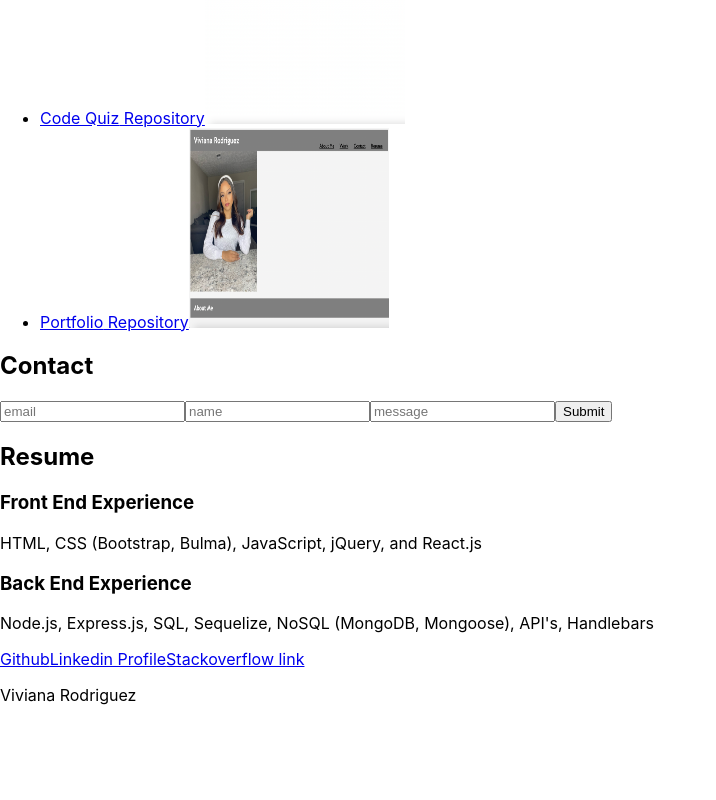
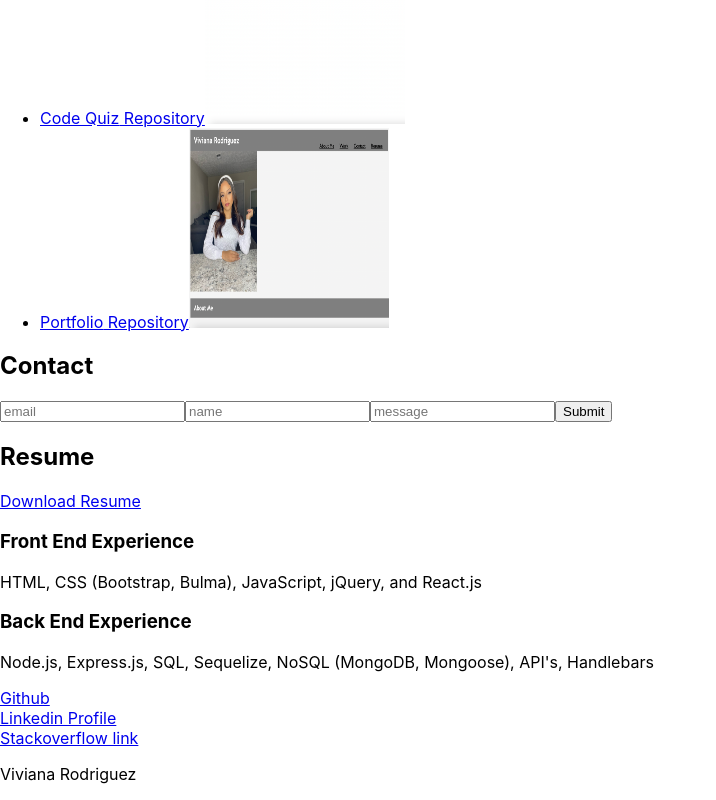
Before and after one commit to vivianarodriguez1712/react-portfolio, a React (Create React App) app in the folder my-react-app/: page / in a window 1280 px wide. Shown: the part 1560-2360 px from the top of the page, without its empty margins (0-716 px from the left). Before the commit the page ends 2281 px from the top, so only its background shows below. Built offline with nearby package versions, Linux system fonts and the light colour scheme.

Commit message:
added downloadable resume but it doesnt work

```diff
--- a/my-react-app/src/components/Footer/index.js
+++ b/my-react-app/src/components/Footer/index.js
@@ -5,7 +5,9 @@ export default function Footer() {
     return (
         <div class='footer' id='footer'>
         <a href='https://github.com/vivianarodriguez1712' class='icon'>Github</a>
+        <br></br>
         <a href='www.linkedin.com/in/viviana-rodriguez-303301214' class='icon'>Linkedin Profile</a>
+        <br></br>
         <a href='https://stackoverflow.com/users/18509993/viviana-rodriguez' class='icon'>Stackoverflow link</a>
                <p>
                 Viviana Rodriguez
--- a/my-react-app/src/components/Resume/index.js
+++ b/my-react-app/src/components/Resume/index.js
@@ -1,4 +1,5 @@
 import React from 'react';
+import VRresume from '../assets/images/VR-csr.png';
 
 function Resume() {
 
@@ -7,7 +8,7 @@ return(
     <h1>Resume</h1>
         <div class="row justify-content-center" id="resume">
             <div class="mt-5 pl-5 pr-5">
-                <a href="https://github.com/jpd61/jpd-react-portfolio/raw/master/src/assets/Resume-Joseph-DeWoody.pdf" class="link"></a>
+                <a href={VRresume} download className="link">Download Resume</a>
             </div>
         </div>
 
```
Also changed, not shown: my-react-app/src/components/assets/images/VR-csr.png (added).
